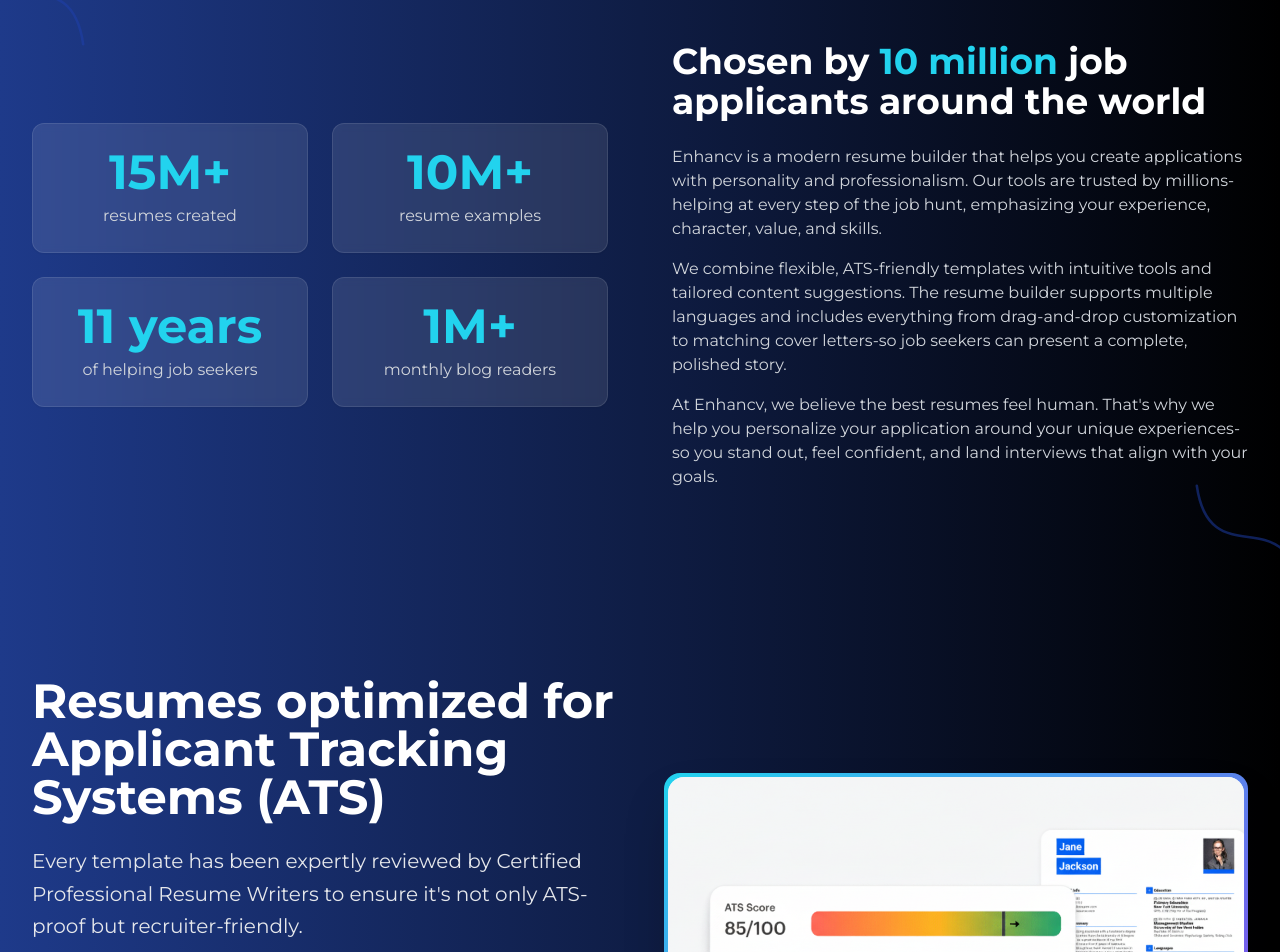
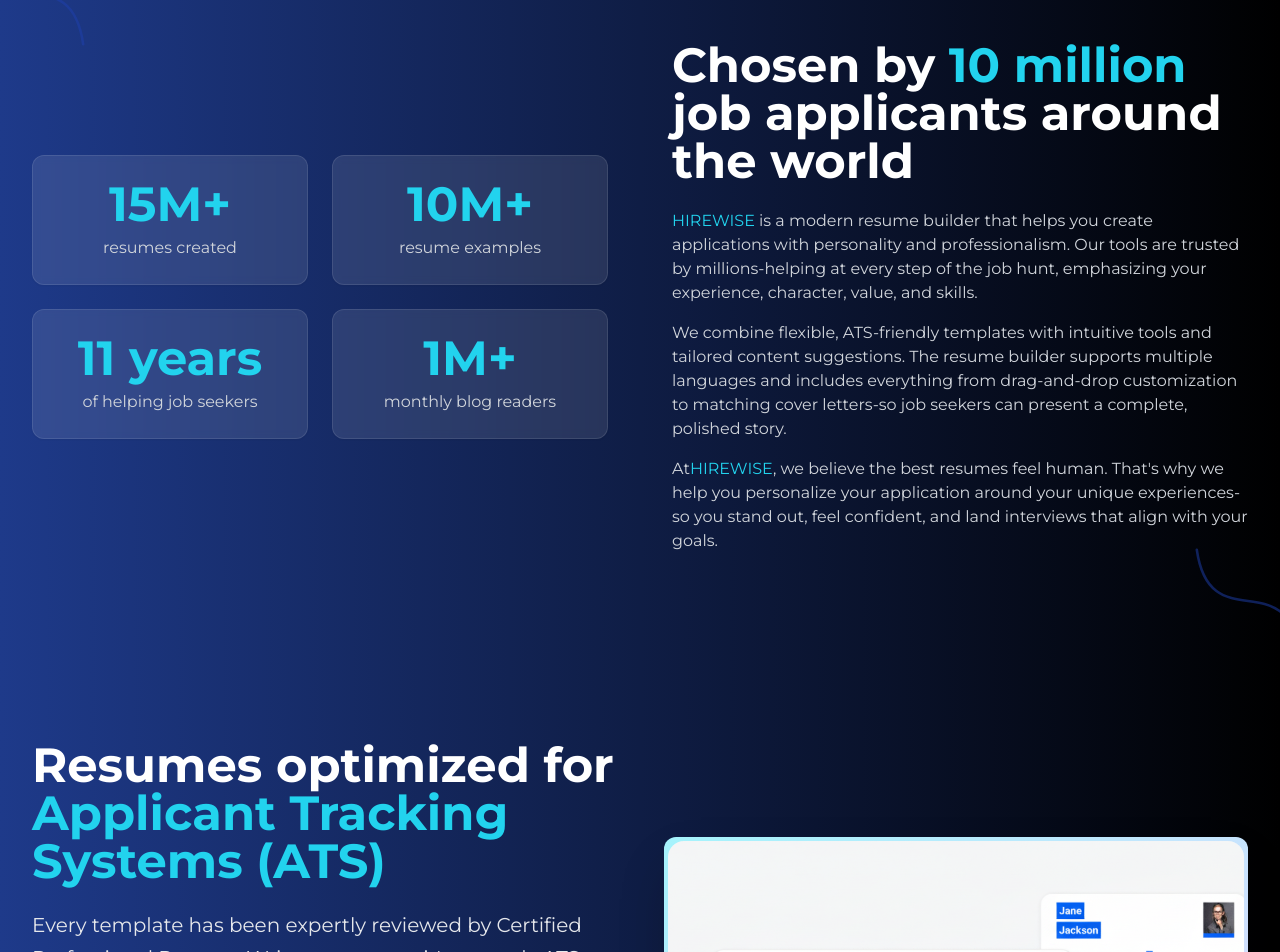
Before and after one commit to LEBATUNG2910/COS40005, a React (Vite) app in the folder frontend/: page / in a window 1280 px wide. Shown: the part 1824-2776 px from the top of the page. Built offline with nearby package versions, Linux system fonts and the light colour scheme.

Commit message:
fix some dumb AI bug for my son

```diff
--- a/frontend/src/components/ats-section.jsx
+++ b/frontend/src/components/ats-section.jsx
@@ -23,7 +23,6 @@
 
             <div className="relative max-w-7xl mx-auto px-4 sm:px-6 lg:px-8 py-20">
                 <div className="grid md:grid-cols-2 gap-12 items-center">
-
                     {/* LEFT SECTION */}
                     <motion.div
                         initial={{ opacity: 0, x: -50 }}
@@ -32,12 +31,16 @@
                         transition={{ duration: 0.8 }}
                     >
                         <h2 className="text-4xl md:text-5xl font-bold text-white mb-6">
-                            Resumes optimized for Applicant Tracking Systems (ATS)
+                            Resumes optimized for{" "}
+                            <div className="text-cyan-400">
+                                Applicant Tracking Systems (ATS)
+                            </div>
                         </h2>
 
                         <p className="text-xl text-gray-200 mb-8 leading-relaxed">
-                            Every template has been expertly reviewed by Certified Professional
-                            Resume Writers to ensure it's not only ATS-proof but recruiter-friendly.
+                            Every template has been expertly reviewed by
+                            Certified Professional Resume Writers to ensure it's
+                            not only ATS-proof but recruiter-friendly.
                         </p>
 
                         {/* FEATURES */}
@@ -49,8 +52,14 @@
                                         key={index}
                                         initial={{ opacity: 0, x: -20 }}
                                         whileInView={{ opacity: 1, x: 0 }}
-                                        viewport={{ once: true, margin: "-100px" }}
-                                        transition={{ delay: index * 0.1, duration: 0.6 }}
+                                        viewport={{
+                                            once: true,
+                                            margin: "-100px",
+                                        }}
+                                        transition={{
+                                            delay: index * 0.1,
+                                            duration: 0.6,
+                                        }}
                                         className="flex items-start gap-3 bg-white/10 backdrop-blur-sm rounded-lg p-4 border border-white/10"
                                     >
                                         <span className="text-2xl text-cyan-400">
@@ -65,9 +74,7 @@
                             })}
                         </div>
 
-                        <motion.button
-                            className="bg-cyan-500 hover:bg-cyan-600 text-white px-8 py-3 rounded-lg font-semibold transition"
-                        >
+                        <motion.button className="bg-cyan-500 hover:bg-cyan-600 text-white px-8 py-3 rounded-lg font-semibold transition">
                             Build an ATS-Friendly Resume
                         </motion.button>
                     </motion.div>
@@ -81,7 +88,7 @@
                         className="relative"
                         style={{ perspective: "1000px" }}
                     >
-                        <div className="relative z-10 bg-gradient-to-br from-cyan-400 to-purple-600 p-1 rounded-2xl shadow-2xl">
+                        <div className="relative z-10 bg-gradient-to-br from-cyan-200 to-purple-200 p-1 rounded-xl shadow-2xl">
                             <div className="bg-white/10 backdrop-blur-md rounded-2xl overflow-hidden">
                                 <div className="relative h-96 bg-gradient-to-br from-cyan-200 to-purple-200">
                                     <img
@@ -93,7 +100,6 @@
                             </div>
                         </div>
                     </motion.div>
-
                 </div>
             </div>
         </section>
--- a/frontend/src/components/social-proof.jsx
+++ b/frontend/src/components/social-proof.jsx
@@ -96,20 +96,20 @@
                         viewport={{ once: true, margin: "-100px" }}
                     >
                         {/* Updated text colors */}
-                        <h2 className="text-3xl md:text-4xl font-bold text-white mb-6">
+                        <h2 className="text-4xl md:text-5xl font-bold text-white mb-6">
                             Chosen by{" "}
                             <span className="text-cyan-400">10 million</span>{" "}
                             job applicants around the world
                         </h2>
-                        <p className="text-gray-300 mb-4">
-                            Enhancv is a modern resume builder that helps you
-                            create applications with personality and
-                            professionalism. Our tools are trusted by
-                            millions-helping at every step of the job hunt,
-                            emphasizing your experience, character, value, and
-                            skills.
+                        <p className="text-gray-300 mb-4 inline-block">
+                            <span className="text-cyan-400">HIREWISE</span> is a
+                            modern resume builder that helps you create
+                            applications with personality and professionalism.
+                            Our tools are trusted by millions-helping at every
+                            step of the job hunt, emphasizing your experience,
+                            character, value, and skills.
                         </p>
-                        <p className="text-gray-300 mb-4">
+                        <p className="text-gray-300 mb-4 inline-block">
                             We combine flexible, ATS-friendly templates with
                             intuitive tools and tailored content suggestions.
                             The resume builder supports multiple languages and
@@ -118,11 +118,11 @@
                             a complete, polished story.
                         </p>
                         <p className="text-gray-300">
-                            At Enhancv, we believe the best resumes feel human.
-                            That's why we help you personalize your application
-                            around your unique experiences-so you stand out,
-                            feel confident, and land interviews that align with
-                            your goals.
+                            At<span className="text-cyan-400">HIREWISE</span>,
+                            we believe the best resumes feel human. That's why
+                            we help you personalize your application around your
+                            unique experiences-so you stand out, feel confident,
+                            and land interviews that align with your goals.
                         </p>
                     </motion.div>
                 </div>
--- a/frontend/src/components/template-showcase.jsx
+++ b/frontend/src/components/template-showcase.jsx
@@ -8,8 +8,8 @@
 import resume1 from "../assets/resume1.jpg";
 import classic from "../assets/classic.png";
 import creative from "../assets/creative.jpg";
-import profes from "../assets/profes.png"
-import darkresume from "../assets/dark-resume.jpg"
+import profes from "../assets/profes.png";
+import darkresume from "../assets/dark-resume.jpg";
 
 // --- SVG Icons ---
 const CheckCircleIcon = () => (
@@ -91,7 +91,6 @@
 }
 // --- End Custom Hook ---
 
-
 function TemplateShowcase() {
     const [page, setPage] = useState(0);
     const [direction, setDirection] = useState(0);
@@ -102,11 +101,41 @@
     const isMobile = width < 768; // Tailwind's 'md' breakpoint
 
     const templates = [
-    { id: 1, title: "Modern", query: "modern resume", dark: false, img: resume1 },
-    { id: 2, title: "Classic", query: "classic resume", dark: false, img: classic },
-    { id: 3, title: "Creative", query: "creative resume", dark: false, img: creative },
-    { id: 4, title: "Professional", query: "professional resume", dark: false, img: profes },
-    { id: 5, title: "Dark Mode", query: "dark resume", dark: true, img: darkresume },
+        {
+            id: 1,
+            title: "Modern",
+            query: "modern resume",
+            dark: false,
+            img: resume1,
+        },
+        {
+            id: 2,
+            title: "Classic",
+            query: "classic resume",
+            dark: false,
+            img: classic,
+        },
+        {
+            id: 3,
+            title: "Creative",
+            query: "creative resume",
+            dark: false,
+            img: creative,
+        },
+        {
+            id: 4,
+            title: "Professional",
+            query: "professional resume",
+            dark: false,
+            img: profes,
+        },
+        {
+            id: 5,
+            title: "Dark Mode",
+            query: "dark resume",
+            dark: true,
+            img: darkresume,
+        },
         { id: 6, title: "Minimalist", query: "minimal resume", dark: false },
         { id: 7, title: "Academic", query: "academic cv", dark: false },
         { id: 8, title: "Tech", query: "tech resume", dark: false },
@@ -133,16 +162,17 @@
     const TEMPLATES_PER_PAGE_DESKTOP = 5;
     const TEMPLATES_PER_PAGE_MOBILE = 1;
 
-  const templatesPerPage = isMobile ? TEMPLATES_PER_PAGE_MOBILE : TEMPLATES_PER_PAGE_DESKTOP;
+    const templatesPerPage = isMobile
+        ? TEMPLATES_PER_PAGE_MOBILE
+        : TEMPLATES_PER_PAGE_DESKTOP;
     const totalPages = Math.ceil(templates.length / templatesPerPage);
-  const gridCols = isMobile ? 'grid-cols-1' : 'md:grid-cols-5';
+    const gridCols = isMobile ? "grid-cols-1" : "md:grid-cols-5";
 
     // Reset page if totalPages changes (e.g., on resize)
     useEffect(() => {
         setPage(0);
     }, [totalPages]);
     // --- End Responsive Pagination Logic ---
-
 
     // Auto-play functionality
     useEffect(() => {
@@ -189,7 +219,7 @@
 
     const currentTemplates = templates.slice(
         page * templatesPerPage,
-    (page + 1) * templatesPerPage
+        (page + 1) * templatesPerPage,
     );
 
     return (
@@ -215,14 +245,16 @@
                 >
                     {/* Navigation Arrows */}
                     <button
-            onClick={() => handlePaginate((page - 1 + totalPages) % totalPages)}
-            className="absolute -left-4 sm:-left-8 top-1/2 -translate-y-1/2 z-20 bg-white/70 backdrop-blur-sm rounded-full h-10 w-10 flex items-center justify-center shadow-md hover:bg-gray-300 transition-all"
+                        onClick={() =>
+                            handlePaginate((page - 1 + totalPages) % totalPages)
+                        }
+                        className="absolute -left-4 sm:-left-8 top-1/2 -translate-y-1/2 z-20 bg-black/70 backdrop-blur-sm rounded-full h-10 w-10 flex items-center justify-center shadow-md hover:bg-slate-900 transition-all"
                     >
                         &#8249;
                     </button>
                     <button
                         onClick={() => handlePaginate((page + 1) % totalPages)}
-            className="absolute -right-4 sm:-right-8 top-1/2 -translate-y-1/2 z-20 bg-white/70 backdrop-blur-sm rounded-full h-10 w-10 flex items-center justify-center shadow-md hover:bg-gray-300 transition-all"
+                        className="absolute -right-4 sm:-right-8 top-1/2 -translate-y-1/2 z-20 bg-black/70 backdrop-blur-sm rounded-full h-10 w-10 flex items-center justify-center shadow-md hover:bg-slate-900 transition-all"
                     >
                         &#8250;
                     </button>
@@ -230,7 +262,11 @@
                     {/* Carousel Viewport */}
                     {/* Set a fixed height for the viewport to avoid layout shift */}
                     <div className="overflow-hidden relative h-[340px] sm:h-[340px]">
-            <AnimatePresence initial={false} custom={direction} mode="wait">
+                        <AnimatePresence
+                            initial={false}
+                            custom={direction}
+                            mode="wait"
+                        >
                             <motion.div
                                 key={page}
                                 custom={direction}
@@ -239,7 +275,11 @@
                                 animate="center"
                                 exit="exit"
                                 transition={{
-                  x: { type: "spring", stiffness: 300, damping: 30 },
+                                    x: {
+                                        type: "spring",
+                                        stiffness: 300,
+                                        damping: 30,
+                                    },
                                     opacity: { duration: 0.2 },
                                 }}
                                 // Apply responsive grid columns
@@ -251,7 +291,8 @@
                                         : `https://placehold.co/300x400/FFFFFF/374151?text=${template.title}+Resume`;
 
                                     // Use local image if available, otherwise use placeholder
-                  const imageSrc = template.img || placeholderSrc;
+                                    const imageSrc =
+                                        template.img || placeholderSrc;
 
                                     return (
                                         <div
@@ -266,7 +307,8 @@
                                                     className="w-full h-full object-cover object-top group-hover:scale-105 transition-transform duration-300"
                                                     onError={(e) => {
                                                         // Fallback to placeholder if local image fails
-                            e.currentTarget.src = placeholderSrc;
+                                                        e.currentTarget.src =
+                                                            placeholderSrc;
                                                     }}
                                                 />
                                             </div>
@@ -300,9 +342,14 @@
                     className="grid grid-cols-1 md:grid-cols-3 gap-8 mt-16"
                 >
                     {features.map((feature, index) => (
-            <div key={index} className="text-center flex flex-col items-center">
+                        <div
+                            key={index}
+                            className="text-center flex flex-col items-center"
+                        >
                             <div className="mb-3">{feature.icon}</div>
-              <p className="text-gray-600 max-w-xs">{feature.text}</p>
+                            <p className="text-gray-600 max-w-xs">
+                                {feature.text}
+                            </p>
                         </div>
                     ))}
                 </motion.div>
```
Lines whose indentation alone changed are shown as unchanged.
